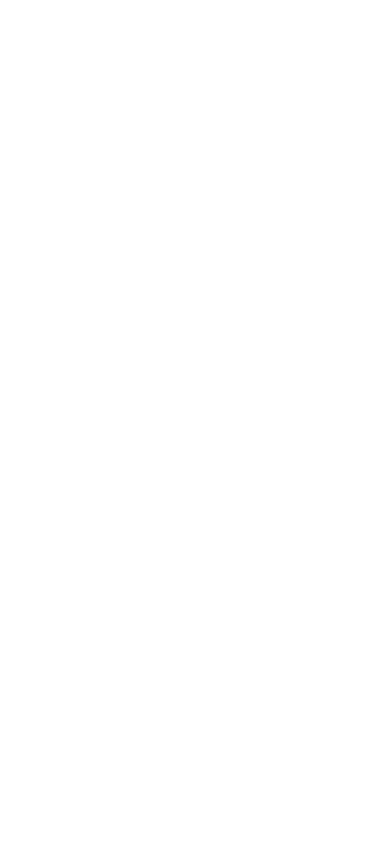
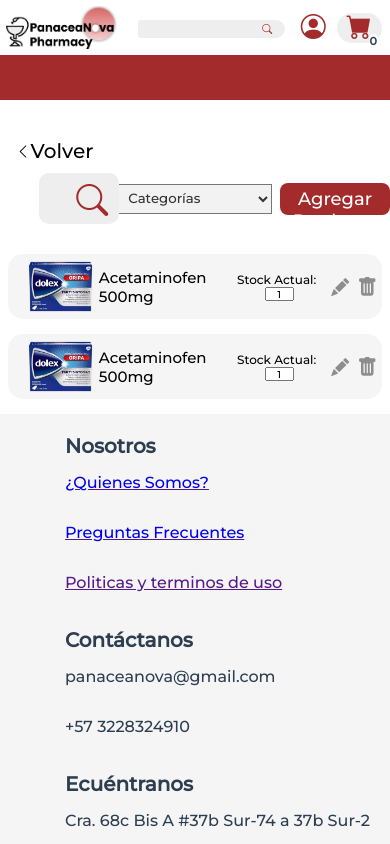
Before and after one commit to Juanse091/Panaceanova, a Vue app: page /ProductoAdminPage in a window 390 px wide. Before the commit this address had no page. Shown: the top 844 px of the page. Built offline with nearby package versions, Linux system fonts and the light colour scheme.

Commit message:
Component ProductoAdmin & View ProductoAdminPage

```diff
--- /dev/null
+++ b/src/assets/css/ProductoAdminPage.css
@@ -0,0 +1,65 @@
+@import url('https://fonts.googleapis.com/css2?family=Montserrat:wght@500&display=swap');
+
+
+.tool_bar{
+    display: flex;
+    flex-direction: row;
+    align-items: center;
+    margin-top: 10px;
+    margin-bottom: 30px;
+}
+
+.admin_product_search{
+    width: 30%;
+    display: flex;
+    justify-content: left;
+    align-items: center;
+    margin-left: 10%;
+}
+
+.admin_search_container{
+    position: relative;
+    width: 98%;
+}
+
+.admin_search_bar{
+    width: 100%;
+    height: 51px;
+    border-radius: 10px;
+    background-color: #EEEEEE;
+    font-size: 24px;
+    padding-left: 10px;
+    border: none;
+}
+
+.admin_search_icon{
+    position: absolute;
+    color: #A32B2B;
+    font-size: 32px;
+    top: 19.2%;
+    right: 1.2%;
+}
+
+.select_categorie {
+    background-color: #f2f2f2;
+    font-family: 'Montserrat';
+    color: #333;
+    padding: 5px;
+    margin-left: 2%;
+}
+
+.add_product{
+    border: none;
+    background-color: #A32B2B;
+    color: white;
+    height: 32px;
+    border-radius: 8px;
+    cursor: pointer;
+    margin-left: 2%;
+    padding: 5px;
+}
+
+.add_product>p{
+    font-family: 'Montserrat';
+    font-size: 18px;
+}
--- /dev/null
+++ b/src/components/ProductoAdmin.vue
@@ -0,0 +1,201 @@
+<template>
+    <section class="product_container">
+        <div class="admin_producto">
+            <div class="container_img_name">
+                <img class="admin_img_producto" src="../assets/img/DolexGripa.png" alt="#">
+                <div class="product_name">
+                    <h2>Acetaminofen 500mg</h2>
+                </div>
+            </div>
+            <div class="container_stock_icons">
+                <div class="stock_actual">
+                    <h2>Stock Actual: </h2>
+                    <input type="text" class="stock_quantity" maxlength="45" value="1">
+                </div>
+                <i class="bi bi-pencil-fill admin_pencil_icon"></i>
+                <i class="bi bi-trash-fill admin_trash_icon"></i>
+            </div>
+        </div>
+    </section>
+</template>
+
+<style scoped>
+.product_container{
+    background: #F5F5F5;
+    border-radius: 25px;
+    width: 60%;
+    margin-left: 10%;
+    margin-bottom: 40px;
+}
+.admin_producto{
+    display: flex;
+    flex-direction: row;
+    align-items: center;
+    justify-content: space-between;
+}
+
+.container_img_name{
+    display: flex;
+    flex-direction: row;
+    align-items: center;
+    margin-left: 40px;
+    width: 50%;
+}
+
+.admin_img_producto{
+    height: auto;
+    width: 130px;
+}
+
+.product_name{
+    display: flex;
+    flex-direction: column;
+    text-align: justify;
+    margin-left: 20px;
+}
+
+.product_name>h2{
+    color: black;
+    font-family: 'Montserrat';
+    font-size: 32px;
+    font-weight: 500;
+}
+
+
+.container_stock_icons{
+    display: flex;
+    flex-direction: row;
+    align-items: center;
+    margin-right: 40px;
+}
+
+
+.stock_actual{
+    display: flex;
+    flex-direction: row;
+    align-items: center;
+    margin-right: 70px;
+}
+
+.stock_actual>h2{
+    color: black;
+    font-family: 'Montserrat';
+    font-size: 30px;
+    font-weight: 500;
+}
+
+.stock_quantity{
+    width: 60px;
+    height: 30px;
+    text-align: center;
+    font-family: 'Montserrat';
+    font-size: 22px;
+    font-weight: 400;
+    margin-left: 10px;
+    color: black;
+}
+
+.admin_trash_icon{
+    font-size: 40px;
+    margin-top: 3px;
+    margin-left: 20px;
+    color: rgba(141, 141, 141, 1);
+}
+
+.admin_pencil_icon{
+    font-size: 35px;
+    color: rgba(141, 141, 141, 1);
+}
+
+@media (max-width: 500px) {
+
+    .product_container{
+        background: #F5F5F5;
+        border-radius: 15px;
+        width: 96%;
+        margin-left: 2%;
+        margin-bottom: 15px;
+    }
+
+    .container_img_name{
+        display: flex;
+        flex-direction: row;
+        align-items: center;
+        margin-left: 20px;
+        width: 50%;
+    }
+
+    .admin_img_producto{
+        height: auto;
+        width: 65px;
+    }
+
+    .product_name{
+        display: flex;
+        flex-direction: column;
+        text-align: justify;
+        margin-left: 6px;
+    }
+
+    .product_name>h2{
+        color: black;
+        font-family: 'Montserrat';
+        font-size: 15px;
+        font-weight: 500;
+    }
+
+    .container_stock_icons{
+        display: flex;
+        flex-direction: row;
+        align-items: center;
+        margin-right: 5px;
+    }
+
+    .stock_actual{
+        display: flex;
+        flex-direction: column;
+        align-items: center;
+        margin-right: 15px;
+    }
+
+    .stock_actual>h2{
+        color: black;
+        font-family: 'Montserrat';
+        font-size: 12px;
+        font-weight: 500;
+    }
+
+    .stock_quantity{
+        width: 25px;
+        height: 10px;
+        text-align: center;
+        font-family: 'Montserrat';
+        font-size: 10px;
+        font-weight: 400;
+        margin-left: 5px;
+        color: black;
+    }
+
+    .admin_trash_icon{
+        font-size: 20px;
+        margin-top: 3px;
+        margin-left: 8px;
+        color: rgba(141, 141, 141, 1);
+    }
+
+    .admin_pencil_icon{
+        font-size: 18px;
+        margin-top: 3px;
+        color: rgba(141, 141, 141, 1);
+    }
+
+}
+
+</style>
+
+<script>
+    export default {
+        name: 'ProductoAdmin',
+        props: {}
+    }
+</script>
--- a/src/components/ProductoCheckout.vue
+++ b/src/components/ProductoCheckout.vue
@@ -56,14 +56,14 @@
 
 .cart_info>h2{
     color: black;
-    font-family: Montserrat;
+    font-family: 'Montserrat';
     font-size: 32px;
     font-weight: 500;
 }
 
 .cart_info>h3{
     color: #A32B2B;
-    font-family: Montserrat;
+    font-family: 'Montserrat';
     font-size: 36px;
     font-weight: 500;
 }
@@ -149,14 +149,14 @@
 
     .cart_info>h2{
         color: black;
-        font-family: Montserrat;
+        font-family: 'Montserrat';
         font-size: 20px;
         font-weight: 500;
     }
 
     .cart_info>h3{
         color: #A32B2B;
-        font-family: Montserrat;
+        font-family: 'Montserrat';
         font-size: 26px;
         font-weight: 500;
     }
--- a/src/router/index.js
+++ b/src/router/index.js
@@ -5,6 +5,7 @@
 import PreguntasFrecuentesPage from '../views/PreguntasFrecuentesPage.vue'
 import CarritoPage from '../views/CarritoPage.vue'
 import CategoriePage from '../views/CategoriePage'
+import ProductoAdminPage from '../views/ProductoAdminPage'
 
 const routes = [
   {
@@ -27,6 +28,9 @@
   },
   {
     path: '/Categorie', component: CategoriePage
+  },
+  {
+    path: '/ProductoAdminPage', component: ProductoAdminPage
   }
 ]
 
--- a/src/views/HomePage.vue
+++ b/src/views/HomePage.vue
@@ -12,7 +12,7 @@
                 </div>
                 <article class="categories">
                     <img src="../assets/img/medicamentos.png" alt="">
-                    <router-link  to="/categorie" style="text-decoration: none;">
+                    <router-link  to="/ProductoAdminPage" style="text-decoration: none;">
                         <p class="txt_categorie"> Categoria 1 </p>
                     </router-link>
                 </article>
--- /dev/null
+++ b/src/views/ProductoAdminPage.vue
@@ -0,0 +1,58 @@
+<template>
+    <NavBar></NavBar>
+    <body>
+
+        <router-link to="/" style="text-decoration: none;">
+            <BackButton></BackButton>
+        </router-link>
+
+        <section class="tool_bar">
+            <div class="admin_product_search">
+                <div class="admin_search_container">
+                    <input type="text" class="admin_search_bar" maxlength="45">
+                    <i class="bi bi-search admin_search_icon"></i>
+                </div>
+            </div>
+
+            <label for="categorie"></label>
+            <select name="categorie" id="categorie" class="select_categorie">
+                <option value="" disabled selected hidden>Categorías</option>
+                <option value="medicamentos">Medicamentos</option>
+                <option value="salud_sexual">Salud sexual</option>
+                <option value="asistencia_medica">Asistencia Medica</option>
+                <option value="bebes">Bebes</option>
+            </select>
+
+            <button class="add_product">
+                <p>Agregar Producto</p>
+            </button>
+        </section>
+
+        <ProductoAdmin></ProductoAdmin>
+        <ProductoAdmin></ProductoAdmin>
+
+    </body>
+    <Footer></Footer>
+</template>
+
+
+<script>
+    import NavBar from '../components/NavBar.vue'
+    import Footer from '../components/Footer.vue'
+    import BackButton from '../components/BackButton.vue';
+    import ProductoAdmin from '@/components/ProductoAdmin.vue';
+    export default {
+        name: 'ProductoAdminPage',
+        props: {},
+        components: {
+    NavBar,
+    Footer,
+    BackButton,
+    ProductoAdmin
+}
+    }
+</script>
+
+<style scoped>
+    @import '../assets/css/ProductoAdminPage.css';
+</style>
```
